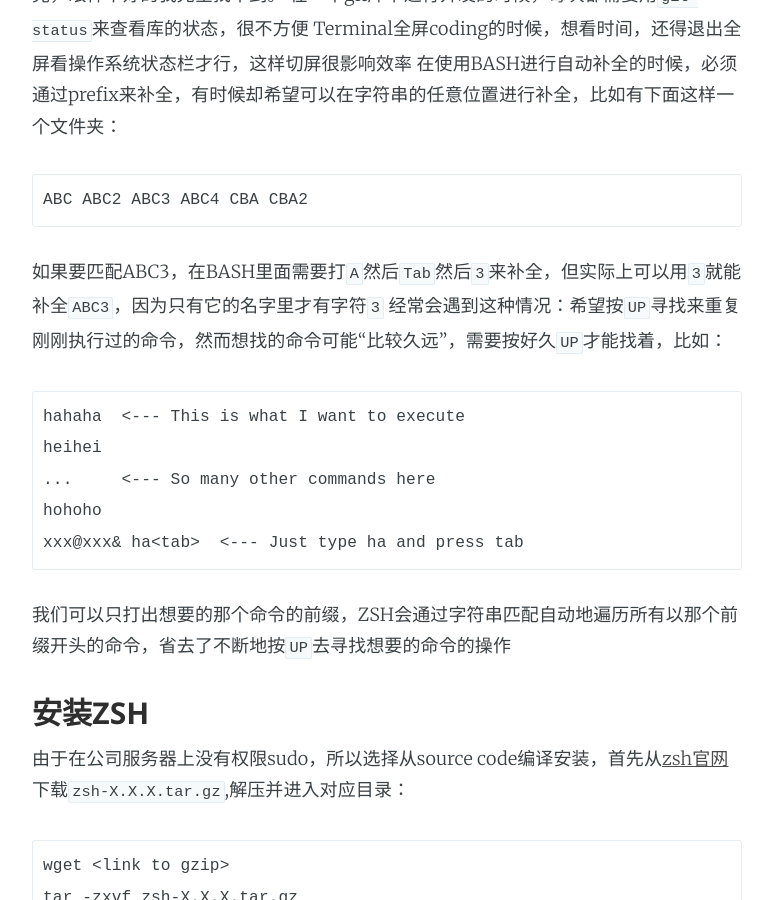
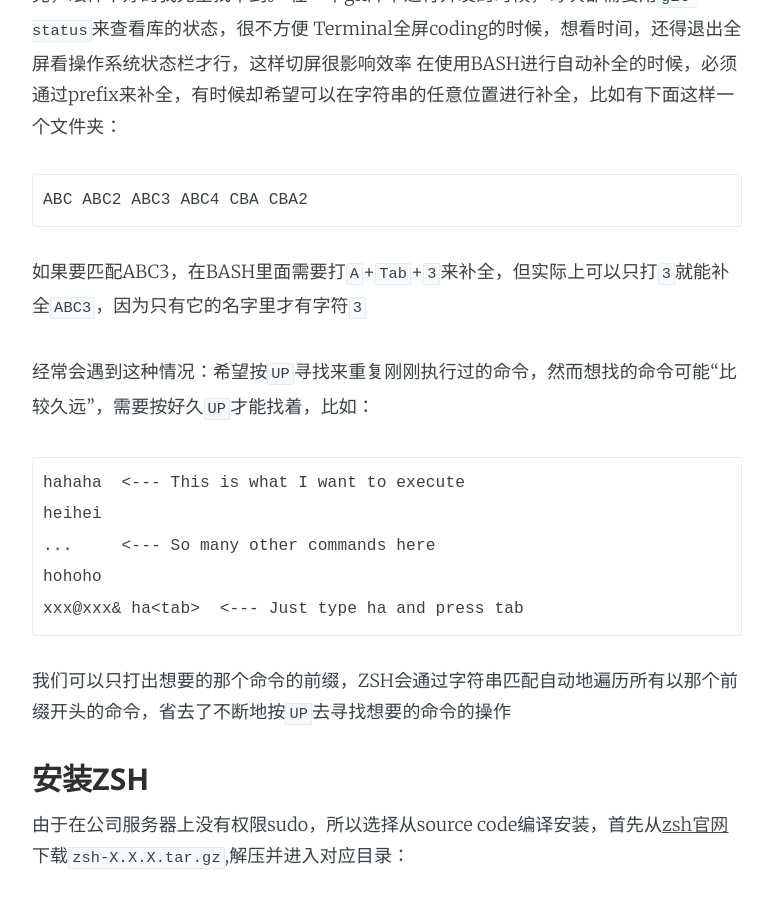
Before and after one commit to squidszyd/squidszyd.github.io, a Jekyll site: the page built from _posts/2017-08-28-zsh.md, in a window 1280 px wide and 900 px high, scrolled down 551 px. Shown: the whole window, without its empty margins (253-1026 px from the left). Built offline with Jekyll 4.4.1, drawn with Linux system fonts in a browser that asks for light colours.

Commit message:
Update 2017-08-28-zsh.md

```diff
--- a/_posts/2017-08-28-zsh.md
+++ b/_posts/2017-08-28-zsh.md
@@ -14,7 +14,8 @@ Terminal全屏coding的时候，想看时间，还得退出全屏看操作系统
 
     ABC ABC2 ABC3 ABC4 CBA CBA2
 
-如果要匹配ABC3，在BASH里面需要打`A`然后`Tab`然后`3`来补全，但实际上可以用`3`就能补全`ABC3`，因为只有它的名字里才有字符`3`
+如果要匹配ABC3，在BASH里面需要打`A`+`Tab`+`3`来补全，但实际上可以只打`3`就能补全`ABC3`，因为只有它的名字里才有字符`3`
+
 经常会遇到这种情况：希望按`UP`寻找来重复刚刚执行过的命令，然而想找的命令可能“比较久远”，需要按好久`UP`才能找着，比如：
 
     hahaha  <--- This is what I want to execute
```
